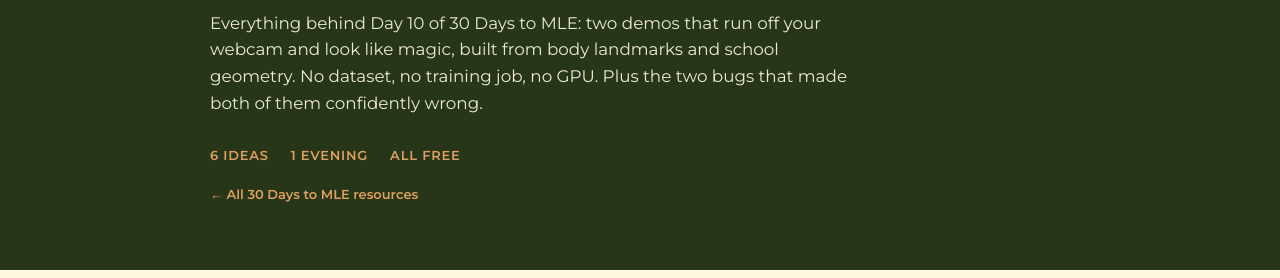
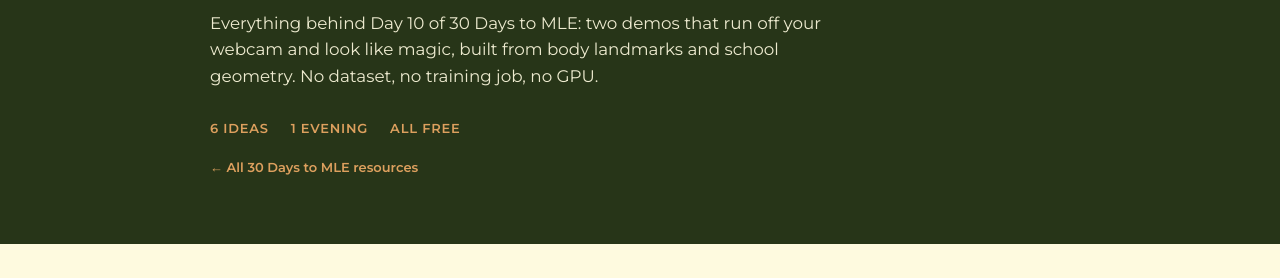
Before and after one commit to buildwithakshita/ml-resources, a plain HTML site: page day-10/index.html in a window 1280 px wide. Shown: the part 276-554 px from the top of the page. Drawn offline with nearby package versions, Linux system fonts and the light colour scheme; a web font is replaced by a local one.

Commit message:
Day 10 page: drop the bugs line from the lede
Co-Authored-By: Claude Opus 5 <noreply@anthropic.com>

```diff
--- a/day-10/index.html
+++ b/day-10/index.html
@@ -145,7 +145,7 @@ footer .gh a { color: var(--cream); }
       <a class="handle alt" href="https://github.com/buildwithakshita" target="_blank" rel="noopener"><svg width="16" height="16" viewBox="0 0 16 16" aria-hidden="true" fill="currentColor"><path d="M8 0C3.58 0 0 3.58 0 8c0 3.54 2.29 6.53 5.47 7.59.4.07.55-.17.55-.38 0-.19-.01-.82-.01-1.49-2.01.37-2.53-.49-2.69-.94-.09-.23-.48-.94-.82-1.13-.28-.15-.68-.52-.01-.53.63-.01 1.08.58 1.23.82.72 1.21 1.87.87 2.33.66.07-.52.28-.87.51-1.07-1.78-.2-3.64-.89-3.64-3.95 0-.87.31-1.59.82-2.15-.08-.2-.36-1.02.08-2.12 0 0 .67-.21 2.2.82.64-.18 1.32-.27 2-.27.68 0 1.36.09 2 .27 1.53-1.04 2.2-.82 2.2-.82.44 1.1.16 1.92.08 2.12.51.56.82 1.27.82 2.15 0 3.07-1.87 3.75-3.65 3.95.29.25.54.73.54 1.48 0 1.07-.01 1.93-.01 2.2 0 .21.15.46.55.38A8.013 8.013 0 0016 8c0-4.42-3.58-8-8-8z"/></svg> GitHub</a>
     </div>
     <h1>Day 10 · Computer vision,<br><em>nothing trained</em></h1>
-    <p class="lede">Everything behind Day 10 of 30 Days to MLE: two demos that run off your webcam and look like magic, built from body landmarks and school geometry. No dataset, no training job, no GPU. Plus the two bugs that made both of them confidently wrong.</p>
+    <p class="lede">Everything behind Day 10 of 30 Days to MLE: two demos that run off your webcam and look like magic, built from body landmarks and school geometry. No dataset, no training job, no GPU.</p>
     <div class="legend"><span>6 ideas</span><span>1 evening</span><span>All free</span></div>
     <a class="back" href="https://buildwithakshita.github.io/ml-resources/">← All 30 Days to MLE resources</a>
   </div>
```
